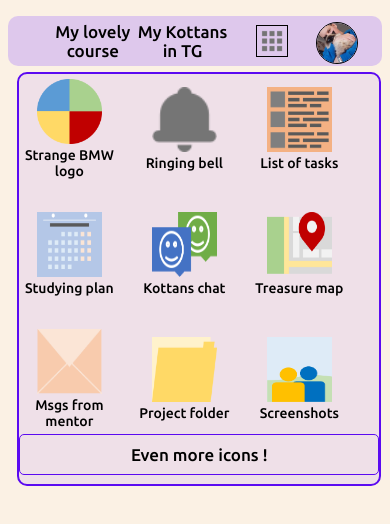
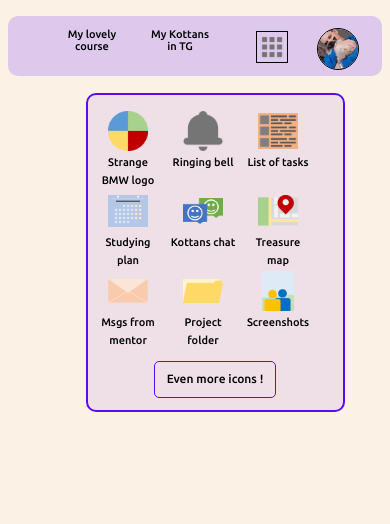
Before and after one commit to Tedzury/HTML_CSS_PopUp, a plain HTML site: page index.html in a window 390 px wide. Both pictures are taken after a click on the checkbox 273 px from the left and 40 px from the top of the page. Drawn offline with Linux system fonts and the light colour scheme.

Commit message:
Applied requested changes after review, modified index.html, style.css, deleted useles fonts files

```diff
--- a/index.html
+++ b/index.html
@@ -18,47 +18,52 @@
 
                 <label for='first'></label>
                     <input id="first" class="first" type="checkbox" name='first'>
-                    <div class="main__wrapper">
+                    <nav class="main__wrapper">
 
-                        <div class="menu__list__main">
-                            <div class="menu__item__main" tabindex="0" ><div class="item_box"><div><img src="icons/apps.png" alt="icon logo"></div>Strange BMW logo</div></div>
-                            <div class="menu__item__main" tabindex="0"><div class="item_box"><div><img src="icons/bell.png" alt="icon logo"></div>Ringing bell</div></div>
-                            <div class="menu__item__main" tabindex="0"><div class="item_box"><div><img src="icons/blogs.png" alt="icon logo"></div>List of tasks</div></div>
-                            <div class="menu__item__main" tabindex="0"><div class="item_box"><div><img src="icons/calendar.png" alt="icon logo"></div>Studying plan</div></div>
-                            <div class="menu__item__main" tabindex="0"><div class="item_box"><div><img src="icons/chat.png" alt="icon logo"></div>Kottans chat</div></div>
-                            <div class="menu__item__main" tabindex="0"><div class="item_box"><div><img src="icons/maps.png" alt="icon logo"></div>Treasure map</div></div>
-                            <div class="menu__item__main" tabindex="0"><div class="item_box"><div><img src="icons/mail.png" alt="icon logo"></div>Msgs from mentor</div></div>
-                            <div class="menu__item__main" tabindex="0"><div class="item_box"><div><img src="icons/files.png" alt="icon logo"></div>Project folder</div></div>
-                            <div class="menu__item__main" tabindex="0"><div class="item_box"><div><img src="icons/photos.png" alt="icon logo"></div>Screenshots</div></div>
-                        </div>
+                        <ul class="menu__list__main">
+                            <li class="menu__item__main" ><a href='#' class="item_box"><div><img class="item__icon" src="icons/apps.png" alt='' ></div>Strange BMW logo</a></li>
+                            <li class="menu__item__main" ><a href='#' class="item_box"><div><img class="item__icon" src="icons/bell.png" alt='' ></div>Ringing bell</a></li>
+                            <li class="menu__item__main" ><a href='#' class="item_box"><div><img class="item__icon" src="icons/blogs.png" alt='' ></div>List of tasks</a></li>
+                            <li class="menu__item__main" ><a href='#' class="item_box"><div><img class="item__icon" src="icons/calendar.png" alt='' ></div>Studying plan</a></li>
+                            <li class="menu__item__main" ><a href='#' class="item_box"><div><img class="item__icon" src="icons/chat.png" alt='' ></div>Kottans chat</a></li>
+                            <li class="menu__item__main" ><a href='#' class="item_box"><div><img class="item__icon" src="icons/maps.png" alt='' ></div>Treasure map</a></li>
+                            <li class="menu__item__main" ><a href='#' class="item_box"><div><img class="item__icon" src="icons/mail.png" alt='' ></div>Msgs from mentor</a></li>
+                            <li class="menu__item__main" ><a href='#' class="item_box"><div><img class="item__icon" src="icons/files.png" alt='' ></div>Project folder</a></li>
+                            <li class="menu__item__main" ><a href='#' class="item_box"><div><img class="item__icon" src="icons/photos.png" alt='' ></div>Screenshots</a></li>
+                            <li class="menu__item__second__popup" >
 
-                        <label class="second_label" for="second">Even more icons !</label>
-                            <input class="second" name='second' id="second" type="checkbox">
-                            <div class="second_wrapper">
-                                <div class="menu__list__main">
-                                    <div class="menu__item__main" tabindex="0"><div class="item_box"><div><img alt="icon logo" src="icons/tanslation.png"></div>Vocabulary</div></div>
-                                    <div class="menu__item__main" tabindex="0"><div class="item_box"><div><img alt="icon logo" src="icons/contacts.png"></div>CV folder</div></div>
-                                    <div class="menu__item__main" tabindex="0"><div class="item_box"><div><img alt="icon logo" src="icons/videos.png"></div>Youtube</div></div>
-                                    <div class="menu__item__main" tabindex="0"><div class="item_box"><div><img alt="icon logo" src="icons/search.png"></div>Best option</div></div>
-                                    <div class="menu__item__main" tabindex="0"><div class="item_box"><div><img alt="icon logo" src="icons/classroom.png"></div>Codewars</div></div>
-                                    <div class="menu__item__main" tabindex="0"><div class="item_box"><div><img alt="icon logo" src="icons/collection.png"></div>Universal selector</div></div>
-                                    <div class="menu__item__main" tabindex="0"><div class="item_box"><div><img alt="icon logo" src="icons/mic.png"></div>Discord</div></div>
-                                    <div class="menu__item__main" tabindex="0"><div class="item_box"><div><img alt="icon logo" src="icons/news.png"></div>Harb</div></div>
-                                    <div class="menu__item__main" tabindex="0"><div class="item_box"><div><img alt="icon logo" src="icons/mars.png"></div>Clown nose</div></div>
-                                    <div class="menu__item__main" tabindex="0"><div class="item_box"><div><img alt="icon logo" src="icons/apps.png"></div>Strange BMW logo</div></div>
-                                    <div class="menu__item__main" tabindex="0"><div class="item_box"><div><img alt="icon logo" src="icons/bell.png"></div>Ringing bell</div></div>
-                                    <div class="menu__item__main" tabindex="0"><div class="item_box"><div><img alt="icon logo" src="icons/blogs.png"></div>List of tasks</div></div>
-                                    <div class="menu__item__main" tabindex="0"><div class="item_box"><div><img alt="icon logo" src="icons/calendar.png"></div>Studying plan</div></div>
-                                    <div class="menu__item__main" tabindex="0"><div class="item_box"><div><img alt="icon logo" src="icons/chat.png"></div>Kottans chat</div></div>
-                                    <div class="menu__item__main" tabindex="0"><div class="item_box"><div><img alt="icon logo" src="icons/maps.png"></div>Treasure map</div></div>
-                                    <div class="menu__item__main" tabindex="0"><div class="item_box"><div><img alt="icon logo" src="icons/mail.png"></div>Msgs from mentor</div></div>
-                                    <div class="menu__item__main" tabindex="0"><div class="item_box"><div><img alt="icon logo" src="icons/files.png"></div>Project folder</div></div>
-                                    <div class="menu__item__main" tabindex="0"><div class="item_box"><div><img alt="icon logo" src="icons/photos.png"></div>Screenshots</div></div>
-                                </div>
-                            </div>
-                    </div>
+
+                                <input class="second" name='second' id="second" type="checkbox">
+                                <label class="second_label" for="second" > Even more icons !</label>
+                                <nav class="second_wrapper">
+                                    <ul class="menu__list__main">
+                                        <li class="menu__item__main" ><a href='#' class="item_box"><div><img class="item__icon" src="icons/tanslation.png" alt='' ></div>Vocabulary</a></li>
+                                        <li class="menu__item__main" ><a href='#' class="item_box"><div><img class="item__icon" src="icons/contacts.png" alt='' ></div>CV folder</a></li>
+                                        <li class="menu__item__main" ><a href='#' class="item_box"><div><img class="item__icon" src="icons/videos.png" alt='' ></div>Youtube</a></li>
+                                        <li class="menu__item__main" ><a href='#' class="item_box"><div><img class="item__icon" src="icons/search.png" alt='' ></div>Best option</a></li>
+                                        <li class="menu__item__main" ><a href='#' class="item_box"><div><img class="item__icon" src="icons/classroom.png" alt='' ></div>Codewars</a></li>
+                                        <li class="menu__item__main" ><a href='#' class="item_box"><div><img class="item__icon" src="icons/collection.png" alt='' ></div>Universal selector</a></li>
+                                        <li class="menu__item__main" ><a href='#' class="item_box"><div><img class="item__icon" src="icons/mic.png" alt='' ></div>Discord</a></li>
+                                        <li class="menu__item__main" ><a href='#' class="item_box"><div><img class="item__icon" src="icons/news.png" alt='' ></div>Harb</a></li>
+                                        <li class="menu__item__main" ><a href='#' class="item_box"><div><img class="item__icon" src="icons/mars.png" alt='' ></div>Clown nose</a></li>
+                                        <li class="menu__item__main" ><a href='#' class="item_box"><div><img class="item__icon" src="icons/apps.png" alt='' ></div>Strange BMW logo</a></li>
+                                        <li class="menu__item__main" ><a href='#' class="item_box"><div><img class="item__icon" src="icons/bell.png" alt='' ></div>Ringing bell</a></li>
+                                        <li class="menu__item__main" ><a href='#' class="item_box"><div><img class="item__icon" src="icons/blogs.png" alt='' ></div>List of tasks</a></li>
+                                        <li class="menu__item__main" ><a href='#' class="item_box"><div><img class="item__icon" src="icons/calendar.png" alt='' ></div>Studying plan</a></li>
+                                        <li class="menu__item__main" ><a href='#' class="item_box"><div><img class="item__icon" src="icons/chat.png" alt='' ></div>Kottans chat</a></li>
+                                        <li class="menu__item__main" ><a href='#' class="item_box"><div><img class="item__icon" src="icons/maps.png" alt='' ></div>Treasure map</a></li>
+                                        <li class="menu__item__main" ><a href='#' class="item_box"><div><img class="item__icon" src="icons/mail.png" alt='' ></div>Msgs from mentor</a></li>
+                                        <li class="menu__item__main" ><a href='#' class="item_box"><div><img class="item__icon" src="icons/files.png" alt='' ></div>Project folder</a></li>
+                                        <li class="menu__item__main" ><a href='#' class="item_box"><div><img class="item__icon" src="icons/photos.png" alt='' ></div>Screenshots</a></li>
+                                    </ul>
+                                </nav>
+                            </li>
+                        </ul>
+
+
+                    </nav>
             </li>
-            <li class="nav__item"><a href="https://github.com/Tedzury"><div><img class="logo__git" src="img/repo-img.jpg" alt="github avatar"></div></a></li>
+            <li class="nav__item"><a href="https://github.com/Tedzury"><div><img class="logo__git" src="img/repo-img.jpg" alt=""></div></a></li>
         </ul>
     </nav>
   </header>
--- a/style.css
+++ b/style.css
@@ -7,9 +7,10 @@
     font-family: ubuntu;
 }
 
+
+
 body {
     background-color:rgba(250, 235, 215, 0.662);
-
 }
 
 ::-webkit-scrollbar, ::-webkit-scrollbar-thumb {
@@ -20,8 +21,7 @@ body {
 }
 
 img {
-    width: 100%;
-    height: 100%;
+    object-fit: contain;
 }
 .nav__list {
     background-color: rgba(177, 138, 248, 0.400);
@@ -34,13 +34,15 @@ img {
 }
 
 .nav__item, .nav__item__menu {
+    box-sizing: border-box;
     display: block;
-    width: 100px;
+    width: 110px;
     height: 50px;
     text-align: center;
-    align-items:center;
-    padding-top: 11px;
-    font-size: 17px;
+    font-size: 16px;
+    padding-top: 5px;
+    margin: 0 10px 0 10px;
+    border: 2px solid transparent;
 
 }
 
@@ -61,7 +63,6 @@ img {
 .nav__item:hover {
     border: 2px solid grey;
     border-radius: 5px;
-    transform: scale(1.1);
 }
 
 .logo__git {
@@ -92,14 +93,7 @@ img {
     width: 32px;
 }
 
-.second {
-    height: 25px;
-    width: 150px;
-    position: absolute;
-    transform: translate(95px, 365px);
-}
-
-.first:focus, .second:focus {
+.first:focus {
     border: 1px solid black;
 }
 
@@ -109,7 +103,7 @@ img {
 }
 
 .first:hover {
-    transform: scale(1.3);
+    transform: scale(1.2);
 }
 
 .first_label:hover {
@@ -133,55 +127,144 @@ img {
     border-radius:10px;
     overflow-y:scroll;
     height: 410px;
+    padding-top: 15px;
+    padding-left: 18px;
 }
 
 
 .menu__list__main {
     display: grid;
+    box-sizing: border-box;
     grid-template-rows: repeat(3, 110px);
     grid-template-columns: repeat(3, 100px);
     gap: 15px 15px;
     list-style-type: none;
     padding: 0 0 0 0;
+
 }
 
-.menu__item__main {
+.menu__item__main, .menu__item__second__popup {
     box-sizing: border-box;
+    border: 1px solid transparent;
 }
 
 .menu__item__main:hover {
-    border: 2px solid grey;
+    border: 1px solid grey;
     border-radius:10px;
 }
 
-
-
 .item_box{
-    display: flex;
-    flex-direction: column;
+    position: relative;
+    box-sizing:border-box;
+    border: none;
     width: 100px;
     height: 110px;
     font-size: 14px;
     justify-content: center;
-    align-content: flex-start;
-
+    text-decoration: none;
+    color:black;
+    z-index: 1;
 }
 
-.item_box > div > img {
+.item__icon {
+    box-sizing: border-box;
     width: 65px;
     height: 65px;
 }
 
+.menu__item__second__popup {
+    position: relative;
+    width: 150px;
+}
+
+.second {
+    width: 273px;
+    height: 45px;
+    transform: translate(-41px,-3px);
+}
+
 .second_label {
+    position: absolute;
+    display: block;
     padding: 10px;
     border:1px solid rgb(91, 10, 241);
     border-radius: 5px;
+    width: 250px;
+    transform: translate(40px);
+    z-index: 0;
+}
+
+.second_label:focus {
+    border:2px solid black;
 }
 
 .second_wrapper {
     display: none;
 }
 
-.second:checked + .second_wrapper {
+.second:checked ~ .second_label {
+    display: none;
+}
+
+.second:checked + .more__icons__title {
+    display: none;
+}
+
+.second:checked ~ .second_wrapper {
     display: grid;
 }
+
+@media (max-width: 455px) {
+    .nav__list {
+        height: 60px;
+    }
+    .nav__item {
+        font-size: 11px;
+    }
+    .nav__item:hover {
+        transform: scale(1);
+    }
+
+    .first:checked + .main__wrapper {
+        position: relative;
+        width: 250px;
+        transform: translate(-150px, 60px);
+        padding-left: 5px;
+        height: 300px;
+        margin-top: 5px;
+
+    }
+
+    .menu__list__main {
+        width: 200px;
+        display: grid;
+        box-sizing: border-box;
+        grid-template-rows: repeat(3, 70px);
+        grid-template-columns: repeat(3, 70px);
+    gap: 10px 5px;
+    }
+    .item_box{
+
+        width: 50px;
+        height: 50px;
+        font-size: 11px;
+        line-height: 5px;
+    }
+    .item__icon {
+        box-sizing: border-box;
+        width: 40px;
+        height: 40px;
+    }
+    .second_label {
+        width: 100px;
+        height: 15px;
+        transform: translate(60px, 10px);
+        font-size: 12px;
+    }
+    .second {
+        width: 122px;
+        height: 36px;
+        transform: translate(-18px, 8px);
+    }
+
+}
```
Also changed, not shown: fonts/UFL.txt (deleted), fonts/Ubuntu-Bold.ttf (deleted), fonts/Ubuntu-BoldItalic.ttf (deleted), fonts/Ubuntu-Italic.ttf (deleted), fonts/Ubuntu-Light.ttf (deleted), fonts/Ubuntu-LightItalic.ttf (deleted), fonts/Ubuntu-MediumItalic.ttf (deleted), fonts/Ubuntu-Regular.ttf (deleted).
